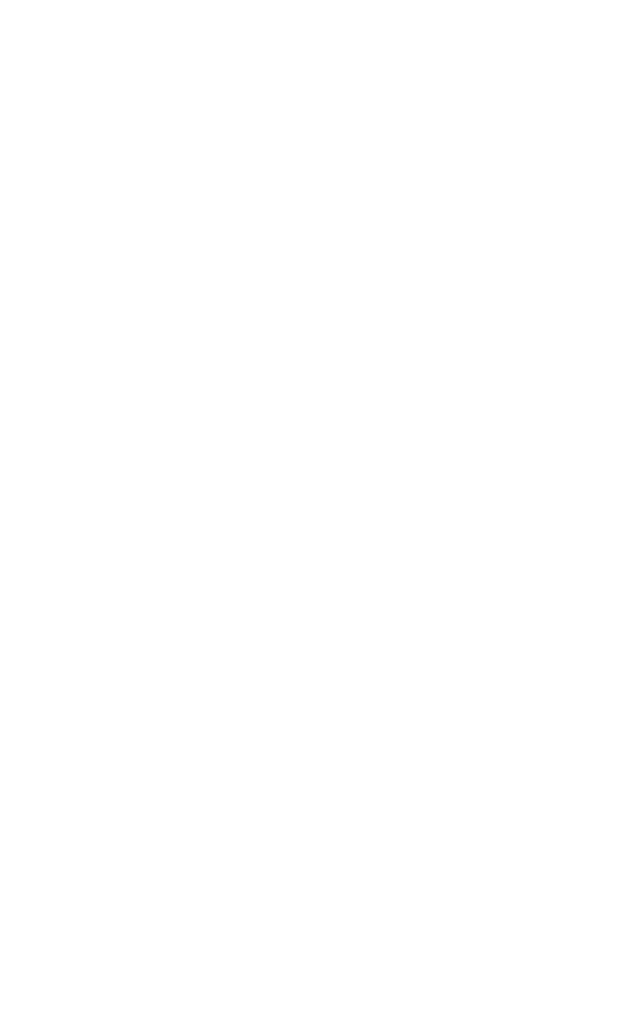
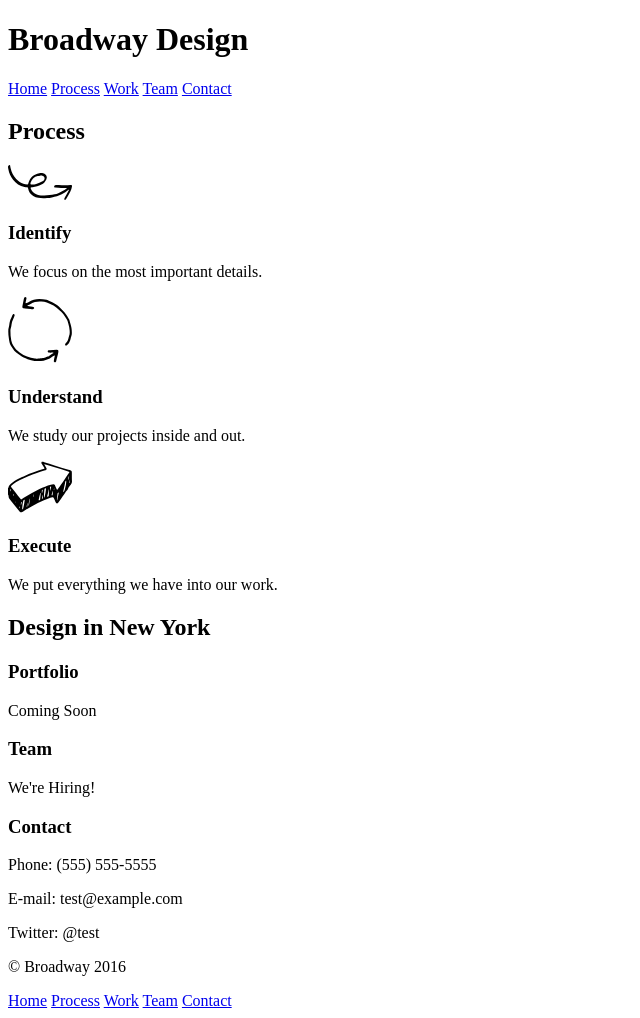
Before and after one commit to tphilippova/broadway, a plain HTML site: page index.html in a window 1280 px wide. Shown: the whole page, without its empty margins (0-640 px from the left). Before the commit the page ends 800 px from the top, so only its background shows below. Drawn offline with Linux system fonts and the light colour scheme.

Commit message:
Finish index.html page.

```diff
--- a/index.html
+++ b/index.html
@@ -3,8 +3,65 @@
   <head>
     <meta charset="utf-8">
     <title>Broadway Design</title>
+    <link rel="stylesheet" href="resources/css/style.css">
   </head>
   <body>
-
+    <header id="home">
+      <h1>Broadway Design</h1>
+      <nav>
+        <a href="#home">Home</a>
+        <a href="#process">Process</a>
+        <a href="#work">Work</a>
+        <a href="#team">Team</a>
+        <a href="#contact">Contact</a>
+      </nav>
+    </header>
+    <main>
+      <section id="process">
+        <h2>Process</h2>
+          <div class="identify">
+            <img src="./resources/img/identify.svg" alt="Spiral arrow icon">
+            <h3>Identify</h3>
+            <p>We focus on the most important details.</p>
+          </div>
+          <div class="understand">
+            <img src="./resources/img/understand.svg" alt="circle arrows icon">
+            <h3>Understand</h3>
+            <p>We study our projects inside and out.</p>
+          </div>
+          <div class="execute">
+            <img src="./resources/img/execute.svg" alt="Bold arrow icon">
+            <h3>Execute</h3>
+            <p>We put everything we have into our work.</p>
+          </div>
+      </section>
+      <div class="origin">
+        <h2>Design in New York</h2>
+      </div>
+      <section id="work">
+        <h3>Portfolio</h3>
+        <p>Coming Soon</p>
+      </section>
+      <section id="team">
+        <h3>Team</h3>
+        <p>We're Hiring!</p>
+      </section>
+      <section id="contact">
+        <h3>Contact</h3>
+        <p>Phone: (555) 555-5555</p>
+        <p>E-mail: test@example.com</p>
+        <p>Twitter: @test</p>
+      </section>
+    </main>
+    <footer>
+      <nav>
+        <p>&copy; Broadway 2016</p>
+        <a href="#home">Home</a>
+        <a href="#process">Process</a>
+        <a href="#work">Work</a>
+        <a href="#team">Team</a>
+        <a href="#contact">Contact</a>
+      </nav>
+    </footer>
   </body>
 </html>
```
